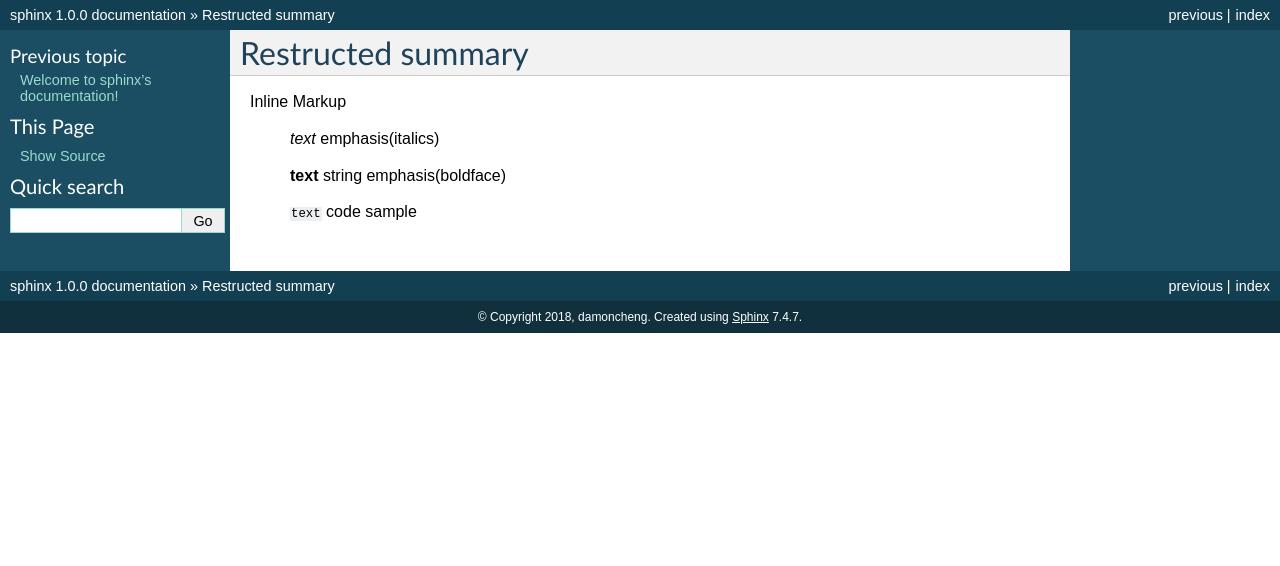
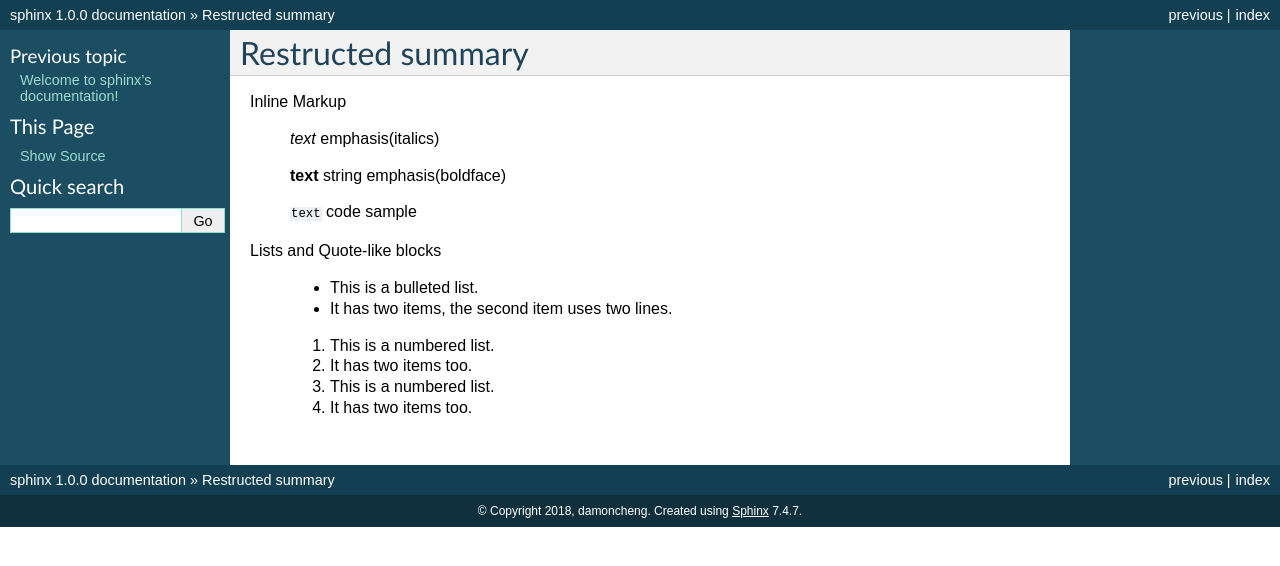
Before and after one commit to damoncheng/Sphinx, a Sphinx documentation site: the page built from source/restructed/restructed.rst, in a window 1280 px wide. Shown: the top 566 px of the page. Built offline with Sphinx 7.4.7, drawn with Linux system fonts in a browser that asks for light colours.

Commit message:
familar restructedText

```diff
--- a/source/restructed/restructed.rst
+++ b/source/restructed/restructed.rst
@@ -13,3 +13,14 @@
     **text**   string emphasis(boldface)
 
     ``text``   code sample
+
+Lists and Quote-like blocks
+
+    * This is a bulleted list.
+    * It has two items, the second item uses two lines.
+
+    1. This is a numbered list.
+    2. It has two items too.
+
+    #. This is a numbered list.
+    #. It has two items too.
```
Also changed, not shown: 1 other file.
